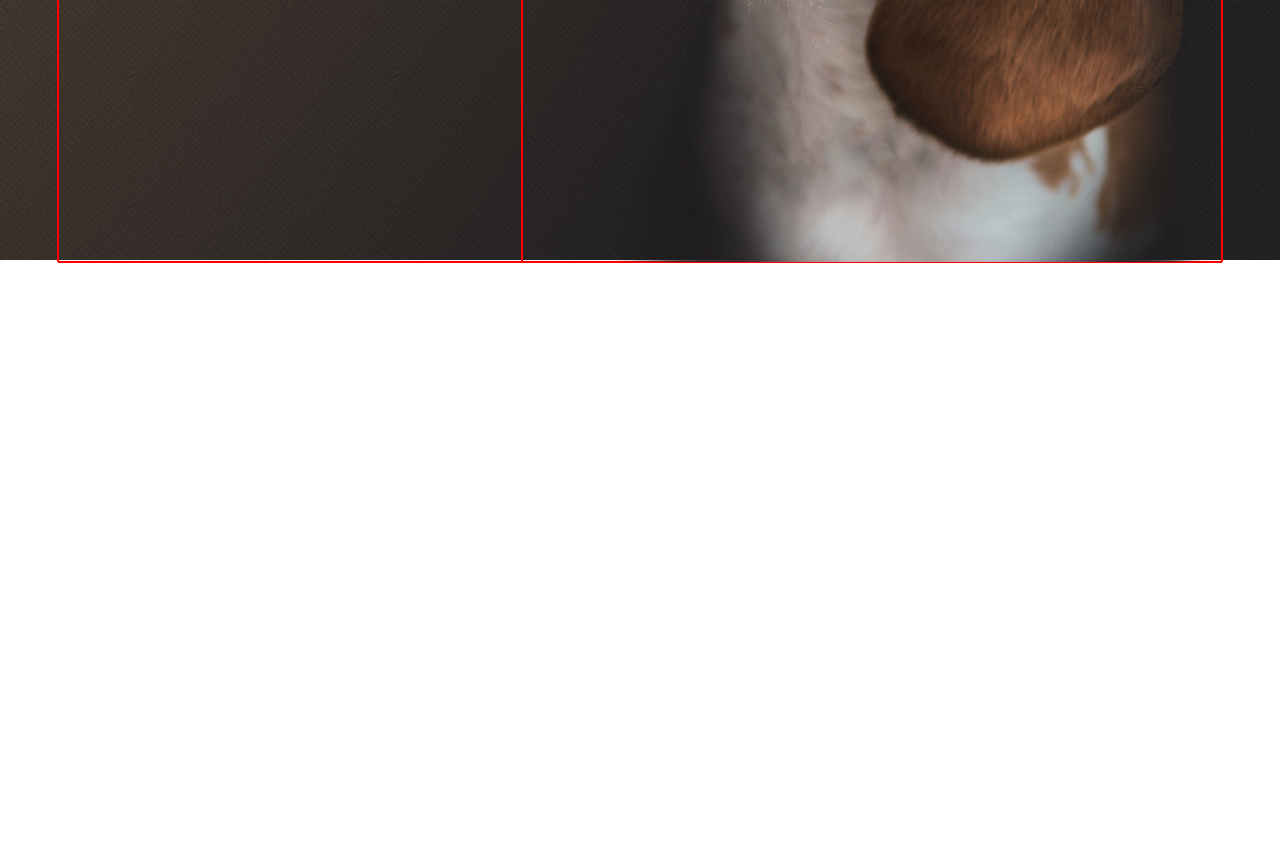
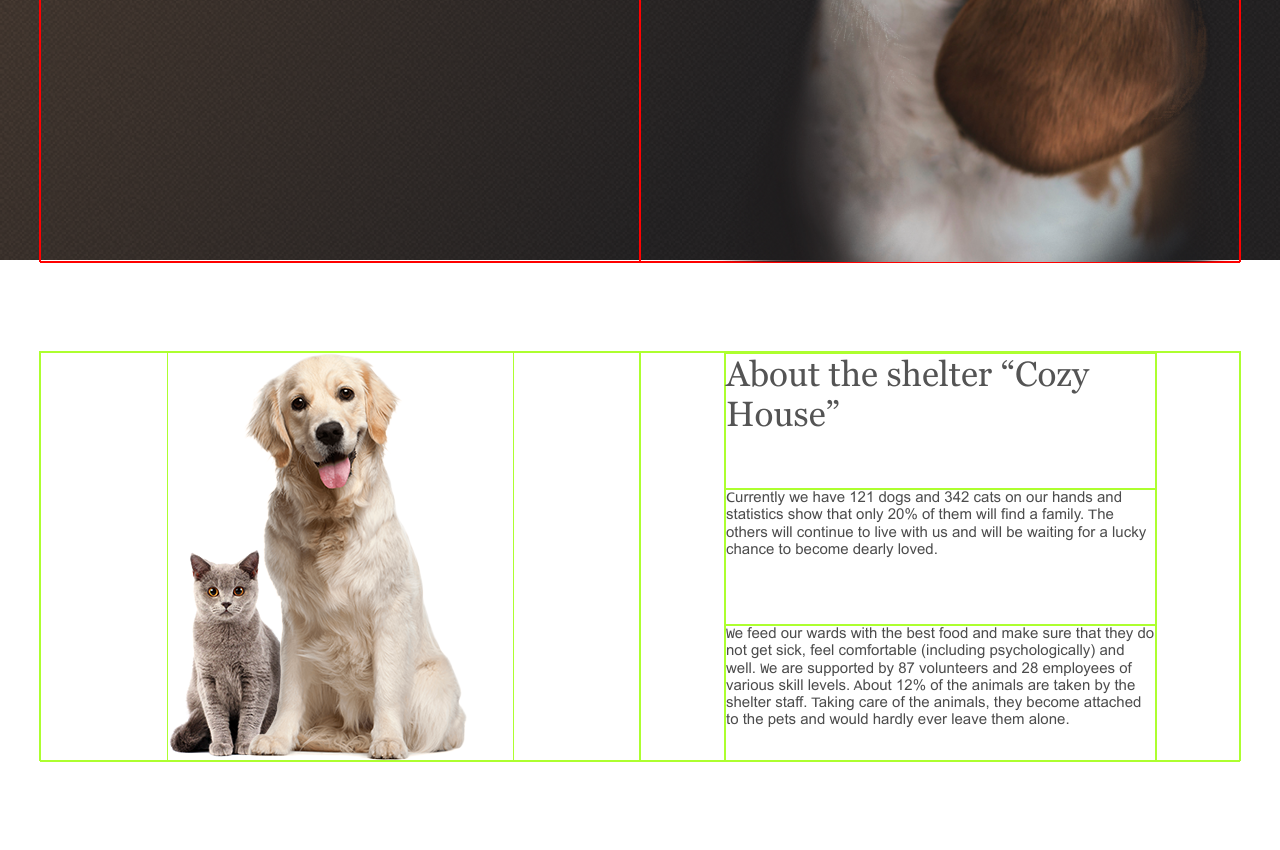
Before and after one commit to avvvr/JS2020Q3, a plain HTML site: page shelter/pages/main/main.html in a window 1280 px wide. Shown: the part 648-1498 px from the top of the page. Before the commit the page ends 911 px from the top, so only its background shows below. Drawn offline with Linux system fonts and the light colour scheme.

Commit message:
feat: add about section

```diff
--- a/shelter/pages/main/main.html
+++ b/shelter/pages/main/main.html
@@ -41,6 +41,25 @@
         </div>
       </div>
     </section>
+    <section class="about-section">
+      <div>
+        <div class="left-about">
+          <div><img src="../../assets/images/about-pets.png" alt="about pets"></div>
+        </div>
+        <div class="right-about">
+          <div>
+            <div class="about-header">About the shelter “Cozy House”</div>
+            <div class="about-text">Currently we have 121 dogs and 342 cats on our hands and statistics show that only 20% of them will
+              find a family. The others will continue to live with us and will be waiting for a lucky chance to become
+              dearly loved.</div>
+            <div class="about-text">We feed our wards with the best food and make sure that they do not get sick, feel comfortable
+              (including psychologically) and well. We are supported by 87 volunteers and 28 employees of various skill
+              levels. About 12% of the animals are taken by the shelter staff. Taking care of the animals, they become
+              attached to the pets and would hardly ever leave them alone.</div>
+          </div>
+        </div>
+      </div>
+    </section>
   </main>
 </body>
 
--- a/shelter/sass/abstracts/_variables.scss
+++ b/shelter/sass/abstracts/_variables.scss
@@ -1,5 +1,7 @@
 $pink: rgb(241, 205, 179);
+$color-dark-l: rgb(84, 84, 84);
 $color-dark-s: rgb(205, 205, 205);
+$color-dark-xl: rgb(76, 76, 76);
 $color-dark-3xl: rgb(41, 41, 41);
 $color-light-s: rgb(250, 250, 250);
 $color-light-xl: white;
--- a/shelter/sass/layout/_sections.scss
+++ b/shelter/sass/layout/_sections.scss
@@ -15,8 +15,26 @@ section {
     display: inline-flex;
     /*align-items: flex-end;*/
     height: 908px;
+    width: 100%;
     max-width: 1200px;
 
     border: 1px solid red;
   }
 }
+
+.about-section {
+  display: flex;
+  justify-content: center;
+  align-items: center;
+  background-color: $color-light-xl;
+  height: 588px;
+
+  & div {
+    display: flex;
+    height: 408px;
+    width: 100%;
+    max-width: 1200px;
+
+    border: 1px solid greenyellow;
+  }
+}
--- a/shelter/sass/pages/_main.scss
+++ b/shelter/sass/pages/_main.scss
@@ -1,3 +1,5 @@
+/*not-only-section*/
+
 .left-not-only {
   display: flex;
   align-items: center;
@@ -11,7 +13,6 @@
     height: 322px;
     max-width: 460px;
   }
-
 }
 
 .not-only-header {
@@ -33,11 +34,54 @@
   justify-content: center;
   align-items: flex-end;
   max-height: 100%;
-  /*728px;*/
   max-width: 698px;
 
-  & img{
+  & img {
     max-width: 100%;
     max-height: 100%;
   }
 }
+
+//////////
+//////////
+//////////
+
+/*.about-section*/
+
+.left-about {
+  display: flex;
+  justify-content: center;
+  align-items: center;
+  max-width: 595px;
+
+  & div {
+    max-width: 345px;
+  }
+}
+
+.right-about {
+  display: flex;
+  justify-content: center;
+  align-items: center;
+  max-width: 605px;
+
+  & div {
+    flex-direction: column;
+    max-width: 430px;
+  }
+}
+
+.about-header {
+  max-width: 370px;
+  font-family: Georgia, 'Times New Roman', Times, serif;
+  font-size: 35px;
+  color: $color-dark-l;
+}
+
+.about-text {
+  display: flex;
+  max-width: 430px;
+  font-family: Arial, Helvetica, sans-serif;
+  font-size: 15px;
+  color: $color-dark-xl;
+}
```
Also changed, not shown: shelter/assets/images/about-pets.png (added), shelter/pages/main/main.css, 1 other file.
